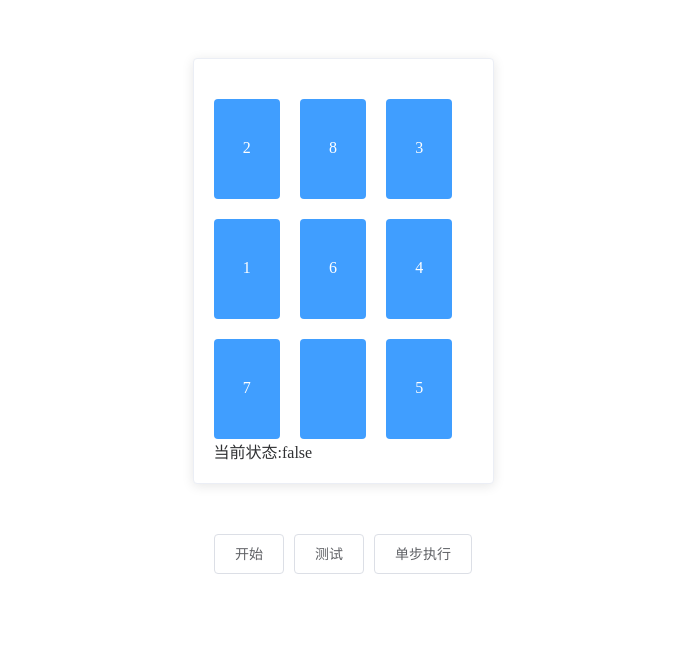
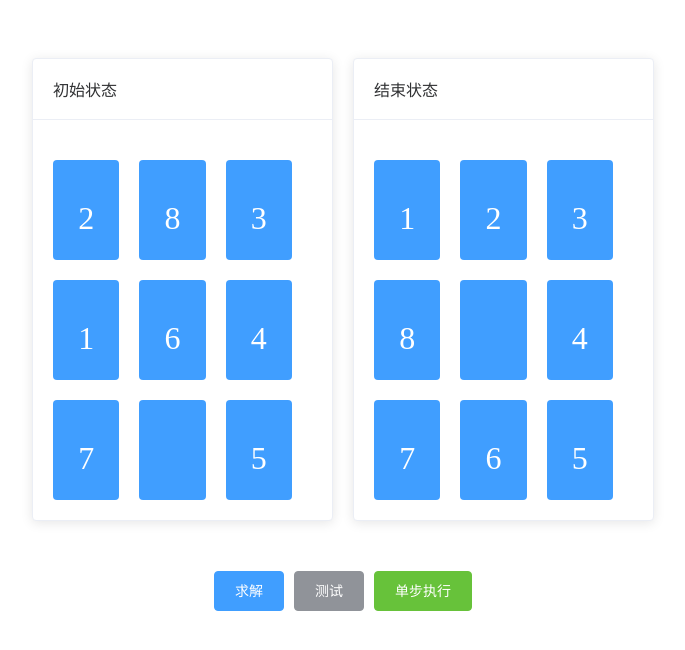
Before and after one commit to jdysya/Eight-digit-number, a Nuxt app: page / in a window 1280 px wide. Shown: the top 650 px of the page, without its empty margins (297-982 px from the left). Built offline with nearby package versions, Linux system fonts and the light colour scheme.

Commit message:
增加了终止状态，方便对比

```diff
--- a/pages/index.vue
+++ b/pages/index.vue
@@ -5,25 +5,28 @@
     <el-row :gutter="20" type="flex" justify="center">
       <el-col :span="6">
         <el-card>
+          <div slot="header" class="clearfix">
+            <span>初始状态</span>
+          </div>
           <div style="display: flex; margin-top: 20px; height: 100px;">
             <transition name="el-zoom-in-center">
               <div @click="swapSpace(0)"
                    :class="{ 'transition-box': true, 'roll-in-left': showArray[0][0], 'roll-in-right': showArray[0][1], 'roll-in-top': showArray[0][2], 'roll-in-bottom': showArray[0][3] }">
-                {{ numShow(0) }}
+                <span class="font-class">{{ numShow(0) }}</span>
               </div>
             </transition>
 
             <transition name="el-zoom-in-top">
               <div @click="swapSpace(1)"
                    :class="{ 'transition-box': true, 'roll-in-left': showArray[1][0], 'roll-in-right': showArray[1][1], 'roll-in-top': showArray[1][2], 'roll-in-bottom': showArray[1][3] }">
-                {{ numShow(1) }}
+                <span class="font-class">{{ numShow(1) }}</span>
               </div>
             </transition>
 
             <transition name="el-zoom-in-bottom">
               <div @click="swapSpace(2)"
                    :class="{ 'transition-box': true, 'roll-in-left': showArray[2][0], 'roll-in-right': showArray[2][1], 'roll-in-top': showArray[2][2], 'roll-in-bottom': showArray[2][3] }">
-                {{ numShow(2) }}
+                <span class="font-class">{{ numShow(2) }}</span>
               </div>
             </transition>
           </div>
@@ -32,21 +35,21 @@
             <transition name="el-zoom-in-center">
               <div @click="swapSpace(3)"
                    :class="{ 'transition-box': true, 'roll-in-left': showArray[3][0], 'roll-in-right': showArray[3][1], 'roll-in-top': showArray[3][2], 'roll-in-bottom': showArray[3][3] }">
-                {{ numShow(3) }}
+                <span class="font-class">{{ numShow(3) }}</span>
               </div>
             </transition>
 
             <transition name="el-zoom-in-top">
               <div @click="swapSpace(4)"
                    :class="{ 'transition-box': true, 'roll-in-left': showArray[4][0], 'roll-in-right': showArray[4][1], 'roll-in-top': showArray[4][2], 'roll-in-bottom': showArray[4][3] }">
-                {{ numShow(4) }}
+                <span class="font-class">{{ numShow(4) }}</span>
               </div>
             </transition>
 
             <transition name="el-zoom-in-bottom">
               <div @click="swapSpace(5)"
                    :class="{ 'transition-box': true, 'roll-in-left': showArray[5][0], 'roll-in-right': showArray[5][1], 'roll-in-top': showArray[5][2], 'roll-in-bottom': showArray[5][3] }">
-                {{ numShow(5) }}
+                <span class="font-class">{{ numShow(5) }}</span>
               </div>
             </transition>
           </div>
@@ -55,37 +58,115 @@
             <transition name="el-zoom-in-center">
               <div @click="swapSpace(6)"
                    :class="{ 'transition-box': true, 'roll-in-left': showArray[6][0], 'roll-in-right': showArray[6][1], 'roll-in-top': showArray[6][2], 'roll-in-bottom': showArray[6][3] }">
-                {{
-                  numShow(6)
-                }}
+
+                <span class="font-class">{{ numShow(6) }}</span>
+
               </div>
             </transition>
 
             <transition name="el-zoom-in-top">
               <div @click="swapSpace(7)"
                    :class="{ 'transition-box': true, 'roll-in-left': showArray[7][0], 'roll-in-right': showArray[7][1], 'roll-in-top': showArray[7][2], 'roll-in-bottom': showArray[7][3] }">
-                {{
-                  numShow(7)
-                }}
+
+                <span class="font-class">{{ numShow(7) }}</span>
+
               </div>
             </transition>
 
             <transition name="el-zoom-in-bottom">
               <div @click="swapSpace(8)"
                    :class="{ 'transition-box': true, 'roll-in-left': showArray[8][0], 'roll-in-right': showArray[8][1], 'roll-in-top': showArray[8][2], 'roll-in-bottom': showArray[8][3] }">
-                {{ numShow(8) }}
+                <span class="font-class">{{ numShow(8) }}</span>
               </div>
             </transition>
           </div>
-          <div>当前状态:{{ isSuccess }}</div>
+        </el-card>
+      </el-col>
+      <el-col :span="6">
+        <el-card>
+          <div slot="header" class="clearfix">
+            <span>结束状态</span>
+          </div>
+          <div style="display: flex; margin-top: 20px; height: 100px;">
+            <transition name="el-zoom-in-center">
+              <div @click="swapSpace(0)"
+                   class='transition-box'>
+                <span class="font-class">{{ numShow2(0) }}</span>
+              </div>
+            </transition>
+
+            <transition name="el-zoom-in-top">
+              <div @click="swapSpace(1)"
+                   class='transition-box'>
+                <span class="font-class">{{ numShow2(1) }}</span>
+              </div>
+            </transition>
+
+            <transition name="el-zoom-in-bottom">
+              <div @click="swapSpace(2)"
+                   class='transition-box'>
+                <span class="font-class">{{ numShow2(2) }}</span>
+              </div>
+            </transition>
+          </div>
+
+          <div style="display: flex; margin-top: 20px; height: 100px;">
+            <transition name="el-zoom-in-center">
+              <div @click="swapSpace(3)"
+                   class='transition-box'>
+                <span class="font-class">{{ numShow2(3) }}</span>
+              </div>
+            </transition>
+
+            <transition name="el-zoom-in-top">
+              <div @click="swapSpace(4)"
+                   class='transition-box'>
+                <span class="font-class">{{ numShow2(4) }}</span>
+              </div>
+            </transition>
+
+            <transition name="el-zoom-in-bottom">
+              <div @click="swapSpace(5)"
+                   class='transition-box'>
+                <span class="font-class">{{ numShow2(5) }}</span>
+              </div>
+            </transition>
+          </div>
+
+          <div style="display: flex; margin-top: 20px; height: 100px;">
+            <transition name="el-zoom-in-center">
+              <div @click="swapSpace(6)"
+                   class='transition-box'>
+
+                <span class="font-class">{{ numShow2(6) }}</span>
+
+              </div>
+            </transition>
+
+            <transition name="el-zoom-in-top">
+              <div @click="swapSpace(7)"
+                   class='transition-box'>
+
+                <span class="font-class">{{ numShow2(7) }}</span>
+
+              </div>
+            </transition>
+
+            <transition name="el-zoom-in-bottom">
+              <div @click="swapSpace(8)"
+                   class='transition-box'>
+                <span class="font-class">{{ numShow2(8) }}</span>
+              </div>
+            </transition>
+          </div>
         </el-card>
       </el-col>
     </el-row>
     <div class="box"></div>
     <el-row type="flex" justify="center">
-      <el-button @click="stateChange()">开始</el-button>
-      <el-button @click="showSomething()">测试</el-button>
-      <el-button @click="singleStep()" :disabled='isFinish'>单步执行</el-button>
+      <el-button type="primary" @click="stateChange()">求解</el-button>
+      <el-button type="info" @click="showSomething()">测试</el-button>
+      <el-button type="success" @click="singleStep()" :disabled='isFinish'>单步执行</el-button>
     </el-row>
 
 
@@ -119,6 +200,7 @@ export default {
   computed: {},
   methods: {
     stateChange() {
+      [...this.moveState] = this.initState
       this.getSolution(this.moveState)
     },
     showSomething() {
@@ -133,7 +215,7 @@ export default {
       let toChange = path[this.currentIndex + 1].change
       this.swapELe(toChange.before, toChange.after)
       this.currentIndex++
-      if (this.initState.join() == this.endState.join()) {
+      if (this.initState.join() === this.endState.join()) {
         this.isFinish = true
         this.$alert("已经达到最终状态！")
       }
@@ -194,6 +276,10 @@ export default {
         && Math.abs(this.getRowCol(space_pos).col - this.getRowCol(index).col) < 2) {
         console.log("可以移动");
         this.swapELe(space_pos, index)
+        if (this.initState.join() === this.endState.join()) {
+          this.isFinish = true
+          this.$alert("已经达到最终状态！")
+        }
       } else {
         this.$alert("当前操作非法!")
       }
@@ -205,7 +291,7 @@ export default {
      */
     swapELe(space, nonSpace) {
       // 需要判断两个卡片的相对位置,共有四种情况
-      if (space - nonSpace == 1) {
+      if (space - nonSpace === 1) {
         // 空格左边
         this.showArray[nonSpace].splice(1, 1, true)
         this.showArray[space].splice(0, 1, true)
@@ -213,7 +299,7 @@ export default {
           this.showArray[nonSpace].splice(1, 1, false)
           this.showArray[space].splice(0, 1, false)
         }, 600);
-      } else if (nonSpace - space == 1) {
+      } else if (nonSpace - space === 1) {
         // 空格右边
         this.showArray[nonSpace].splice(0, 1, true)
         this.showArray[space].splice(1, 1, true)
@@ -221,7 +307,7 @@ export default {
           this.showArray[nonSpace].splice(0, 1, false)
           this.showArray[space].splice(1, 1, false)
         }, 600);
-      } else if (space - nonSpace == 3) {
+      } else if (space - nonSpace === 3) {
         // 空格上边
         this.showArray[nonSpace].splice(2, 1, true)
         this.showArray[space].splice(3, 1, true)
@@ -229,7 +315,7 @@ export default {
           this.showArray[nonSpace].splice(2, 1, false)
           this.showArray[space].splice(3, 1, false)
         }, 600);
-      } else if (nonSpace - space == 3) {
+      } else if (nonSpace - space === 3) {
         // 空格下边
         this.showArray[nonSpace].splice(3, 1, true)
         this.showArray[space].splice(2, 1, true)
@@ -377,8 +463,19 @@ export default {
      * @param {*} index
      */
     numShow(index) {
-      if (this.initState[index] != 0) {
+      if (this.initState[index] !== 0) {
         return this.initState[index]
+      } else {
+        return ' '
+      }
+    },
+    /**
+     * 0不显示,显示为空
+     * @param {*} index
+     */
+    numShow2(index) {
+      if (this.endState[index] !== 0) {
+        return this.endState[index]
       } else {
         return ' '
       }
@@ -442,8 +539,17 @@ export default {
   width: 480px;
 }
 
+.clearfix:after {
+  display: table;
+  content: "";
+}
+
 .box {
   height: 50px;
+}
+
+.font-class {
+  font-size: xx-large
 }
 
 .jello-horizontal {
```
